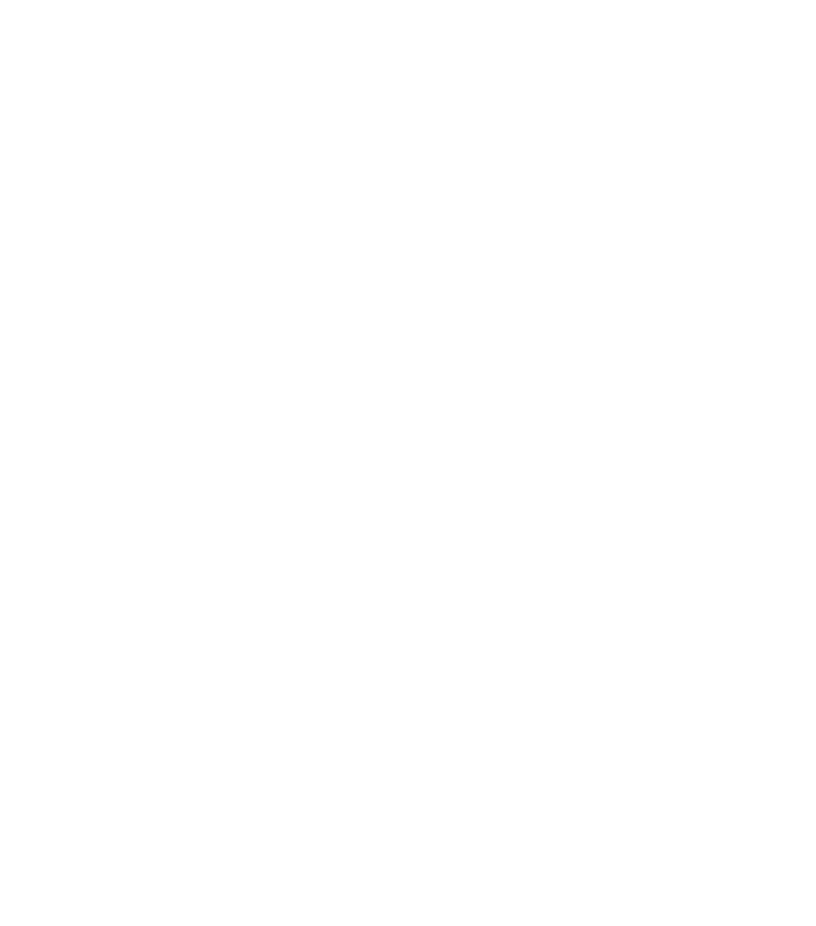
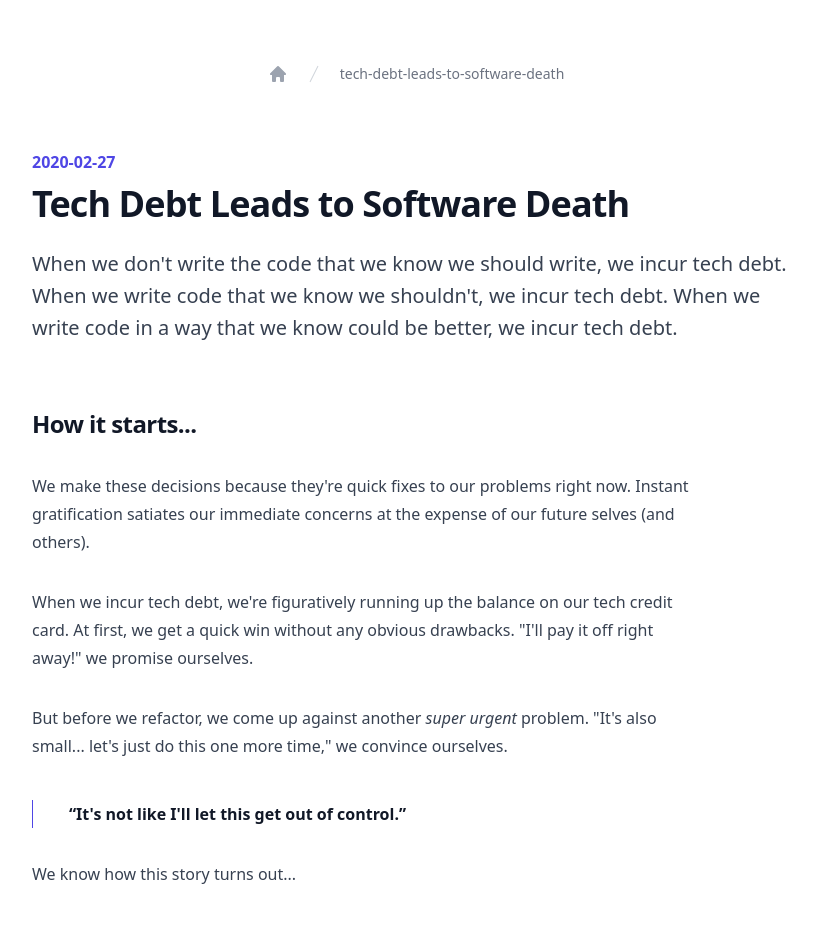
Before and after one commit to Burwin/blog, a Nuxt app: page /posts/tech-debt-leads-to-software-death in a window 1280 px wide. Before the commit this address had no page. Shown: the top 926 px of the page, without its empty margins (224-1040 px from the left). Before the commit the page ends 800 px from the top, so only its background shows below. Built offline with nearby package versions, Linux system fonts and the light colour scheme.

Commit message:
add tech-debt leads to software death

```diff
--- /dev/null
+++ b/pages/posts/tech-debt-leads-to-software-death.vue
@@ -0,0 +1,129 @@
+<script setup lang="ts">
+const post = {
+  date: "2020-02-27",
+  title: "Tech Debt Leads to Software Death",
+  excerpt:
+    "When we don't write the code that we know we should write, we incur tech debt. When we write code that we know we shouldn't, we incur tech debt. When we write code in a way that we know could be better, we incur tech debt.",
+};
+</script>
+
+<template>
+  <BlogPost
+    :date="new Date(post.date)"
+    :title="post.title"
+    :excerpt="post.excerpt"
+  >
+    <ElementsBh2>How it starts...</ElementsBh2>
+    <ElementsBp>
+      We make these decisions because they're quick fixes to our problems right
+      now. Instant gratification satiates our immediate concerns at the expense
+      of our future selves (and others).
+    </ElementsBp>
+    <ElementsBp>
+      When we incur tech debt, we're figuratively running up the balance on our
+      tech credit card. At first, we get a quick win without any obvious
+      drawbacks. "I'll pay it off right away!" we promise ourselves.
+    </ElementsBp>
+    <ElementsBp>
+      But before we refactor, we come up against another
+      <span class="italic">super urgent</span> problem. "It's also small...
+      let's just do this one more time," we convince ourselves.
+    </ElementsBp>
+    <ElementsBquote quote="It's not like I'll let this get out of control.">
+    </ElementsBquote>
+    <ElementsBp>We know how this story turns out...</ElementsBp>
+    <ElementsBquote
+      quote="But it isn't our fault! We're only developers, after all. With constant pressure to deliver working software, we just have to take shortcuts. Besides, employee turnover is so fast in this industry that I'll be long gone before I need to worry about the effects, anyway."
+    ></ElementsBquote>
+    <ElementsBh2>Now what?</ElementsBh2>
+    <ElementsBp>
+      Like financial debt, tech debt comes on slowly and imperceptibly. As it
+      grows, it gradually reduces our ability to do things that we need and want
+      to do, because ultimately we become slaves to the interest payments that
+      our debt master demands. Soon, we can't create new features, or any new
+      features we manage to squeak out are riddled with bugs. The longer the
+      debt accumulates, the harder it is to bite the bullet and start cleaning
+      things up again. We can't innovate or invest for the future, because we're
+      swamped just trying to keep up with the maintenance payments.
+    </ElementsBp>
+    <ElementsBp>
+      While in maintenance mode, we're stagnating at best. More likely, our
+      software health continues to degrade.
+    </ElementsBp>
+    <ElementsBp>
+      Eventually, our competitors are beating us so badly that they put us out
+      of <span class="line-through">our misery</span> business.
+    </ElementsBp>
+    <ElementsBh2>We've all incurred tech debt</ElementsBh2>
+    <ElementsBp>
+      I've heard it said that the ancient Israelites used the same word for
+      "sin" and "debt". It may be true, but I couldn't verify it after
+      exhaustively searching Google for 3 minutes.
+    </ElementsBp>
+    <ElementsBp>
+      But debt and sin have been closely linked in Christian theology going back
+      to its origins.
+    </ElementsBp>
+    <ElementsBquote
+      quote="The wages of sin is death."
+      name="Romans 6:23"
+    ></ElementsBquote>
+    <ElementsBp>
+      And our tech debt doesn't just impact ourselves. It affects everybody in
+      the company. Really, if you think about it, it impacts everybody in the
+      world - now and going forward - since what we produce directly contributes
+      to the joy, efficiency, health, and more of the aggregate human
+      population.
+    </ElementsBp>
+    <ElementsBp> Is there a verse related to this, too? </ElementsBp>
+    <ElementsBquote
+      quote="Wherefore as by one man sin entered into this world, and by sin death; and so death passed upon all men, in whom all have sinned."
+      name="Romans 5:12"
+    ></ElementsBquote>
+    <ElementsBp>
+      Just replace "sin" with "tech debt"... I didn't because I didn't want to
+      write blasphemy.
+    </ElementsBp>
+    <ElementsBh2>Confession and Rectification</ElementsBh2>
+    <ElementsBp>
+      Today is Ash Wednesday, a day that marks the annual period of Lent, which
+      Catholics devote to confession of sins, sacrifice, and penance, leading up
+      to the eventual rebirth and fresh start celebrated at Easter. It's a
+      valuable 40 days in which we can reevaluate and make ourselves aware of
+      our mistakes in the past year so that we can aim to do better going
+      forward. We are to remind ourselves of things we did that we know we
+      shouldn't have done, and of things that we did not do that we know we
+      should have. Without this rhythmic focus each year, it becomes more likely
+      that our guilt and bad habits continue to take control of us, like growing
+      financial debt causes us to worry and takes over our economic lives, and
+      like growing technical debt gives us guilt and worry and takes over our
+      software.
+    </ElementsBp>
+    <ElementsBp>
+      Many of us work under different Agile setups, with similar rituals to
+      analyze and continually improve the Agile process itself. But how many of
+      us also have periods of time explicitly set aside for nothing other than
+      reviewing old code? Code that we know is there, gnawing at our developer
+      conscience. Code that we hope our peers don't discover, because we know
+      they'd judge us... and rightfully so!!
+    </ElementsBp>
+    <ElementsBp>
+      Maybe it's better if we're given the opportunity to confess our technical
+      sins in relative privacy, perhaps to a more talented and experienced
+      developer... somebody who we look up to as a sort of mentor....... a
+      coding father figure, if you will.
+    </ElementsBp>
+    <ElementsBquote
+      quote="I made took a shortcut here, and I'm sorry about it. What can I do to make it better and get a fresh start?"
+    ></ElementsBquote>
+    <ElementsBquote
+      quote="Write two integration tests and nine unit tests. It will be okay. Go and code better."
+    ></ElementsBquote>
+    <ElementsBp>
+      At what sort of frequency should this happen? No clue... I'm still just a
+      baby figuring things out. I just know that it should happen. It's
+      important enough to make it an explicitly set-aside ritual in our
+      sprints... as critical as daily stand-ups and sprint retrospectives.
+    </ElementsBp>
+  </BlogPost>
+</template>
--- a/posts.json
+++ b/posts.json
@@ -1,4 +1,11 @@
 [
+  {
+    "date": "2020-02-27T12:00:00.000Z",
+    "title": "Tech Debt Leads to Software Death",
+    "description": "When we don't write the code that we know we should write, we incur tech debt. When we write code that we know we shouldn't, we incur tech debt. When we write code in a way that we know could be better, we incur tech debt.",
+    "href": "posts/tech-debt-leads-to-software-death",
+    "id": "tech-debt-leads-to-software-death"
+  },
   {
     "date": "2020-02-21T12:00:00.000Z",
     "title": "Religious Automated Tests",
```
